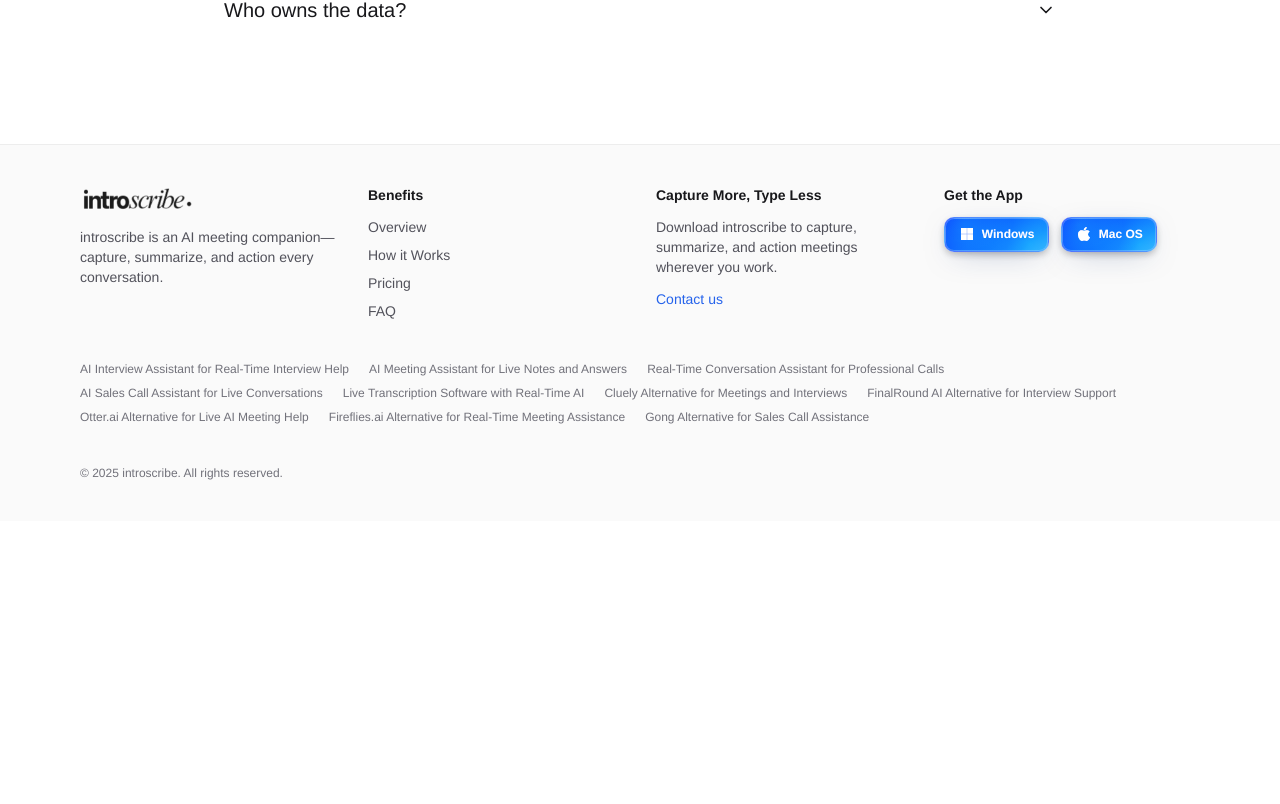
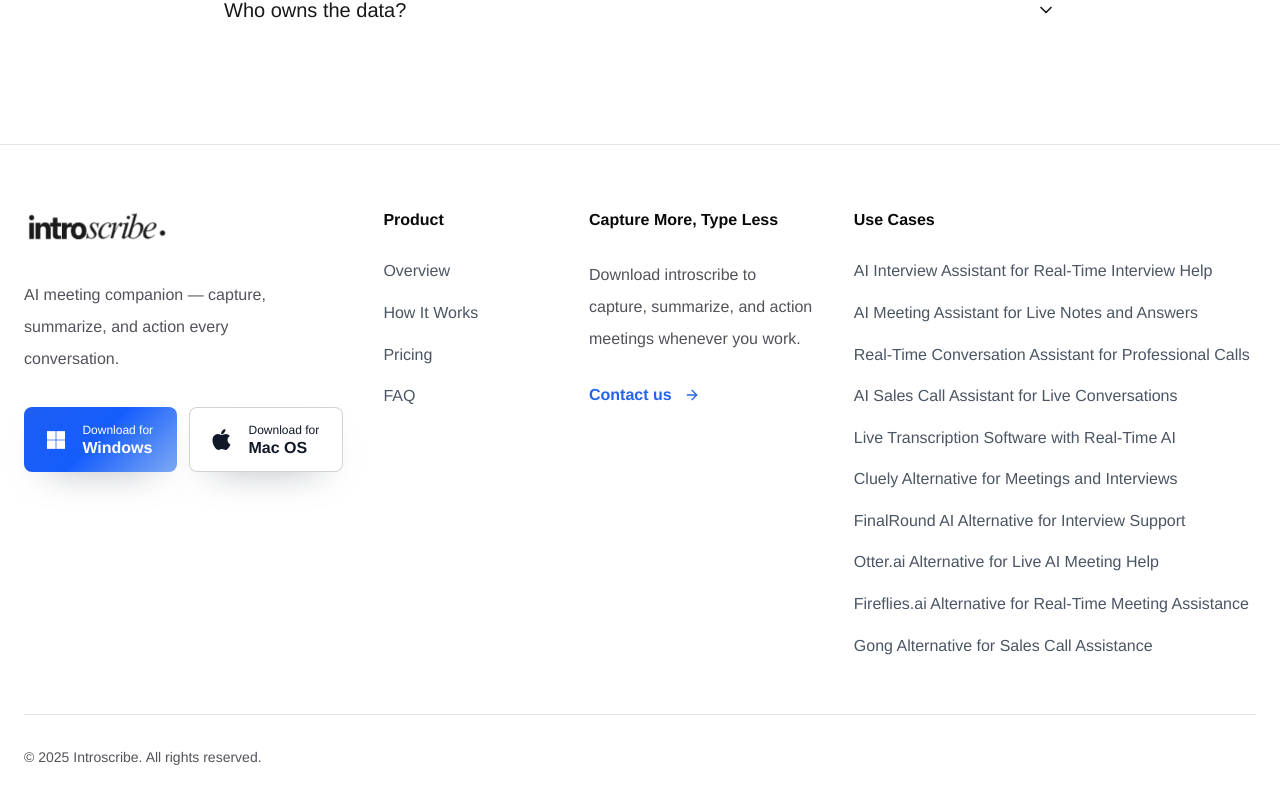
Before and after one commit to Ayokunlewaakinnawo/introscribe, a React (Vite) app: page / in a window 1280 px wide. Shown: the part 5329-6133 px from the top of the page. Before the commit the page ends 5850 px from the top, so only its background shows below. Built offline with nearby package versions, Linux system fonts and the light colour scheme.

Commit message:
Footer Updater

```diff
--- a/src/App.jsx
+++ b/src/App.jsx
@@ -1,7 +1,7 @@
 // Prevent removal by automated tools
 import React from "react";
 
-import { Brain, Check, ChevronDown, Clock10, HatGlasses, MessageCircle, Mic, Moon, Shield, Sun, Zap } from "lucide-react";
+import { ArrowRight, Brain, Check, ChevronDown, Clock10, HatGlasses, MessageCircle, Mic, Moon, Shield, Sun, Zap } from "lucide-react";
 import { useEffect, useRef, useState } from "react";
 import { SITE_URL, homeSeo, seoPages, seoPagesBySlug } from "./seoPages";
 
@@ -90,6 +90,19 @@
     url: `${DOWNLOADS_BASE_URL}/mac_os/introscribe-mac.pkg`,
   },
 };
+
+const FOOTER_USE_CASES = [
+  { label: "AI Interview Assistant for Real-Time Interview Help", slug: "ai-interview-assistant" },
+  { label: "AI Meeting Assistant for Live Notes and Answers", slug: "ai-meeting-assistant" },
+  { label: "Real-Time Conversation Assistant for Professional Calls", slug: "real-time-conversation-assistant" },
+  { label: "AI Sales Call Assistant for Live Conversations", slug: "sales-call-assistant" },
+  { label: "Live Transcription Software with Real-Time AI", slug: "live-transcription-software" },
+  { label: "Cluely Alternative for Meetings and Interviews", slug: "cluely-alternative" },
+  { label: "FinalRound AI Alternative for Interview Support", slug: "finalround-ai-alternative" },
+  { label: "Otter.ai Alternative for Live AI Meeting Help", slug: "otter-ai-alternative" },
+  { label: "Fireflies.ai Alternative for Real-Time Meeting Assistance", slug: "fireflies-ai-alternative" },
+  { label: "Gong Alternative for Sales Call Assistance", slug: "gong-alternative" },
+];
 
 export default function introscribeLanding() {
   const baseUrl = (import.meta?.env?.BASE_URL ?? '/').replace(/\/?$/, '/');
@@ -328,117 +341,112 @@
   );
 
   const Footer = () => (
-    <footer className="mt-16 border-t border-black/5 bg-zinc-50 py-10 text-sm dark:border-white/10 dark:bg-zinc-900">
-      <div className="mx-auto grid max-w-6xl gap-8 px-4 md:grid-cols-4">
+    <footer className="mt-16 border-t border-zinc-200 bg-white py-16 text-sm dark:border-white/10 dark:bg-black">
+      <div className="mx-auto max-w-7xl px-6">
+        <div className="grid gap-10 lg:grid-cols-[1.35fr_0.7fr_0.95fr_1.7fr]">
           <div>
-          <div className="flex items-center gap-2">
-            <div className="flex items-center gap-2 relative h-[30px]">
-              <a href={baseUrl} aria-label="Go to landing page" className="block h-full w-auto relative">
+            <a href={baseUrl} aria-label="Go to landing page" className="relative block h-[38px] w-fit">
               <img
                 src="/logo-b.png"
                 alt="introscribe logo"
-                  className="h-[30px] w-auto transition-opacity duration-300 opacity-100 dark:opacity-0"
+                className="h-[38px] w-auto transition-opacity duration-300 opacity-100 dark:opacity-0"
                 decoding="async"
               />
               <img
                 src="/logo-w.png"
                 alt="introscribe logo (dark)"
-                  className="absolute inset-0 h-[30px] w-auto transition-opacity duration-300 opacity-0 dark:opacity-100"
+                className="absolute inset-0 h-[38px] w-auto transition-opacity duration-300 opacity-0 dark:opacity-100"
                 decoding="async"
                 aria-hidden="true"
               />
             </a>
-            </div>
-          </div>
-          <p className="mt-3 text-zinc-600 dark:text-zinc-300">
-            introscribe is an AI meeting companion—capture, summarize, and action every conversation.
+            <p className="mt-8 max-w-[18rem] text-base leading-8 text-zinc-600 dark:text-zinc-300">
+              AI meeting companion — capture, summarize, and action every conversation.
             </p>
-        </div>
-        <div>
-          <div className="font-semibold">Benefits</div>
-          <ul className="mt-3 space-y-2 text-zinc-600 dark:text-zinc-300">
-            <li>
-              <a href={`${baseUrl}#benefits`}>
-                Overview
-              </a>
-            </li>
-            <li>
-              <a href={`${baseUrl}#how`}>
-                How it Works
-              </a>
-            </li>
-            <li>
-              <a href={`${baseUrl}#pricing`}>
-                Pricing
-              </a>
-            </li>
-            <li>
-              <a href={`${baseUrl}#faq`}>
-                FAQ
-              </a>
-            </li>
-          </ul>
-        </div>
-        <div>
-          <div className="font-semibold">Capture More, Type Less</div>
-          <p className="mt-3 text-zinc-600 dark:text-zinc-300">
-            Download introscribe to capture, summarize, and action meetings wherever you work.
-          </p>
-          <a
-            href="mailto:support@introscribe.com"
-            className="mt-3 inline-flex text-sm font-medium text-blue-600 dark:text-blue-400"
-          >
-            Contact us
-          </a>
-        </div>
-        <div>
-          <div className="font-semibold">Get the App</div>
-          <div className="mt-3">
+            <div className="mt-8">
               {isMobile ? (
                 <DesktopRequiredCTA tone="light" align="start" fullWidth />
               ) : (
-              <div className="flex gap-3">
-                <a href={windowsInstaller} className="download-btn glassy download-btn--sm" title="Download Windows installer">
-                  <span className="download-icon-box">
-                    <svg width="12" height="12" viewBox="0 0 19.132 19.132" fill="#ffffff" xmlns="http://www.w3.org/2000/svg" aria-hidden="true" focusable="false">
-                      <g>
+                <div className="flex flex-col gap-3 sm:flex-row">
+                  <a
+                    href={windowsInstaller}
+                    className="footer-download-btn footer-download-btn--windows"
+                    title="Download Windows installer"
+                  >
+                    <span className="footer-download-icon" aria-hidden="true">
+                      <svg width="18" height="18" viewBox="0 0 19.132 19.132" fill="currentColor" xmlns="http://www.w3.org/2000/svg" focusable="false">
                         <path d="M9.172 9.179V0.146H0v9.033h9.172z" />
                         <path d="M19.132 9.179V0.146H9.959v9.033h9.173z" />
                         <path d="M19.132 18.986V9.955H9.959v9.032h9.173z" />
                         <path d="M9.172 18.986V9.955H0v9.032h9.172z" />
-                      </g>
                       </svg>
                     </span>
-                  Windows
+                    <span>
+                      <span className="block text-[12px] leading-4 font-medium">Download for</span>
+                      <span className="block text-base leading-5 font-semibold">Windows</span>
+                    </span>
                   </a>
                   <a
                     href={macInstaller}
-                  className="download-btn download-btn--mac glassy download-btn--sm"
+                    className="footer-download-btn footer-download-btn--mac"
                     title="Download macOS installer"
                   >
-                  <span className="download-icon-box">
-                    <svg fill="#ffffff" height="14px" width="14px" version="1.1" xmlns="http://www.w3.org/2000/svg" viewBox="-145 129 220 256" aria-hidden="true" focusable="false">
-                      <g>
+                    <span className="footer-download-icon" aria-hidden="true">
+                      <svg fill="currentColor" height="21" width="21" version="1.1" xmlns="http://www.w3.org/2000/svg" viewBox="-145 129 220 256" focusable="false">
                         <path d="M75,316.8c-6,13.3-8.9,19.3-16.6,31c-10.8,16.4-26,36.9-44.9,37.1c-16.8,0.2-21.1-10.9-43.8-10.8 c-22.7,0.1-27.5,11-44.3,10.8c-18.9-0.2-33.3-18.7-44.1-35.1c-30.2-46-33.4-99.9-14.7-128.6c13.2-20.4,34.1-32.3,53.8-32.3 c20,0,32.5,11,49.1,11c16,0,25.8-11,48.9-11c17.5,0,36,9.5,49.2,26C24.3,238.6,31.3,300.3,75,316.8L75,316.8z M0.8,170.6 c8.4-10.8,14.8-26,12.5-41.6c-13.7,0.9-29.8,9.7-39.1,21.1c-8.5,10.3-15.5,25.6-12.8,40.5C-23.7,191.1-8.2,182.1,0.8,170.6 L0.8,170.6z"></path>
-                      </g>
                       </svg>
                     </span>
-                  Mac OS
+                    <span>
+                      <span className="block text-[12px] leading-4 font-medium">Download for</span>
+                      <span className="block text-base leading-5 font-semibold">Mac OS</span>
+                    </span>
                   </a>
                 </div>
               )}
             </div>
           </div>
+
+          <div>
+            <h2 className="footer-heading">Product</h2>
+            <ul className="footer-link-list">
+              <li><a href={`${baseUrl}#benefits`}>Overview</a></li>
+              <li><a href={`${baseUrl}#how`}>How It Works</a></li>
+              <li><a href={`${baseUrl}#pricing`}>Pricing</a></li>
+              <li><a href={`${baseUrl}#faq`}>FAQ</a></li>
+            </ul>
           </div>
-      <div className="mx-auto mt-10 flex max-w-6xl flex-wrap gap-x-5 gap-y-2 px-4 text-xs text-zinc-500 dark:text-zinc-400">
-        {seoPages.slice(0, 10).map((page) => (
-          <a key={page.slug} href={`${baseUrl}${page.slug}`}>
-            {page.h1}
+
+          <div>
+            <h2 className="footer-heading">Capture More, Type Less</h2>
+            <p className="mt-7 max-w-[18rem] text-base leading-8 text-zinc-600 dark:text-zinc-300">
+              Download introscribe to capture, summarize, and action meetings whenever you work.
+            </p>
+            <a
+              href="mailto:support@introscribe.com"
+              className="mt-7 inline-flex items-center gap-3 text-base font-semibold text-blue-600 transition hover:text-blue-700 dark:text-blue-400 dark:hover:text-blue-300"
+            >
+              Contact us
+              <ArrowRight className="h-4 w-4" aria-hidden="true" />
             </a>
+          </div>
+
+          <div>
+            <h2 className="footer-heading">Use Cases</h2>
+            <ul className="footer-link-list">
+              {FOOTER_USE_CASES.map((item) => (
+                <li key={item.slug}>
+                  <a href={`${baseUrl}${item.slug}`}>{item.label}</a>
+                </li>
               ))}
+            </ul>
           </div>
-      <div className="mx-auto mt-10 max-w-6xl px-4 text-xs text-zinc-500 dark:text-zinc-400">
-        © {new Date().getFullYear()} introscribe. All rights reserved.
+        </div>
+
+        <div className="mt-14 border-t border-zinc-200 pt-8 dark:border-white/10">
+          <div className="text-sm text-zinc-600 dark:text-zinc-400">
+            <p>© {new Date().getFullYear()} Introscribe. All rights reserved.</p>
+          </div>
+        </div>
       </div>
     </footer>
   );
--- a/src/index.css
+++ b/src/index.css
@@ -878,11 +878,15 @@
 .dark .seo-card {
 	background: rgba(255,255,255,.05);
 }
-.seo-card h2,
 .seo-split h2,
 .seo-cta h2 {
 	font-size: 1.55rem;
 	line-height: 1.15;
+	font-weight: 650;
+}
+.seo-card h2 {
+	font-size: 1.15rem;
+	line-height: 1.25;
 	font-weight: 650;
 }
 .seo-card p,
@@ -950,6 +954,89 @@
 }
 .dark .seo-cta {
 	background: rgba(255,255,255,.06);
+}
+
+.footer-heading {
+	font-size: 1rem;
+	line-height: 1.4;
+	font-weight: 700;
+	color: #09090b;
+}
+.dark .footer-heading {
+	color: #ffffff;
+}
+.footer-link-list {
+	margin-top: 1.75rem;
+	display: grid;
+	gap: 1.05rem;
+	color: #4b5563;
+	font-size: 1rem;
+	line-height: 1.55;
+}
+.dark .footer-link-list {
+	color: #d4d4d8;
+}
+.footer-link-list a,
+footer a {
+	transition: color .2s ease;
+}
+.footer-link-list a:hover,
+footer a:hover {
+	color: #075ee8;
+}
+.dark .footer-link-list a:hover,
+.dark footer a:hover {
+	color: #60a5fa;
+}
+.footer-download-btn {
+	display: inline-flex;
+	align-items: center;
+	gap: .85rem;
+	min-height: 4rem;
+	width: 100%;
+	max-width: 12rem;
+	border-radius: 8px;
+	padding: .85rem 1.15rem;
+	box-shadow: 0 16px 38px -24px rgba(15, 23, 42, .55);
+	transition: transform .2s ease, box-shadow .2s ease, background .2s ease;
+}
+.footer-download-btn:hover {
+	transform: translateY(-1px);
+	box-shadow: 0 20px 44px -24px rgba(15, 23, 42, .7);
+}
+.footer-download-btn--windows {
+	background: linear-gradient(135deg, #1d5ef3 0%, #155dfc 48%, #7eaaf3 100%);
+	color: #ffffff;
+}
+.footer-download-btn--windows:hover {
+	color: #ffffff;
+	background: linear-gradient(135deg, #0a43c7 0%, #0f4fe3 48%, #2563eb 100%);
+}
+.footer-download-btn--mac {
+	border: 1px solid rgba(0, 0, 0, 0.175);
+	background: rgba(255,255,255,.86);
+	color: #111827;
+}
+.footer-download-btn--mac:hover {
+	color: #111827;
+	background: #ffffff;
+}
+.dark .footer-download-btn--mac {
+	border-color: rgba(255,255,255,.14);
+	background: rgba(255,255,255,.09);
+	color: #ffffff;
+}
+.dark .footer-download-btn--mac:hover {
+	color: #ffffff;
+	background: rgba(255,255,255,.14);
+}
+.footer-download-icon {
+	display: inline-flex;
+	height: 1.65rem;
+	width: 1.65rem;
+	flex: 0 0 auto;
+	align-items: center;
+	justify-content: center;
 }
 
 /* Unified section heading style */
```
Lines whose indentation alone changed are shown as unchanged.
